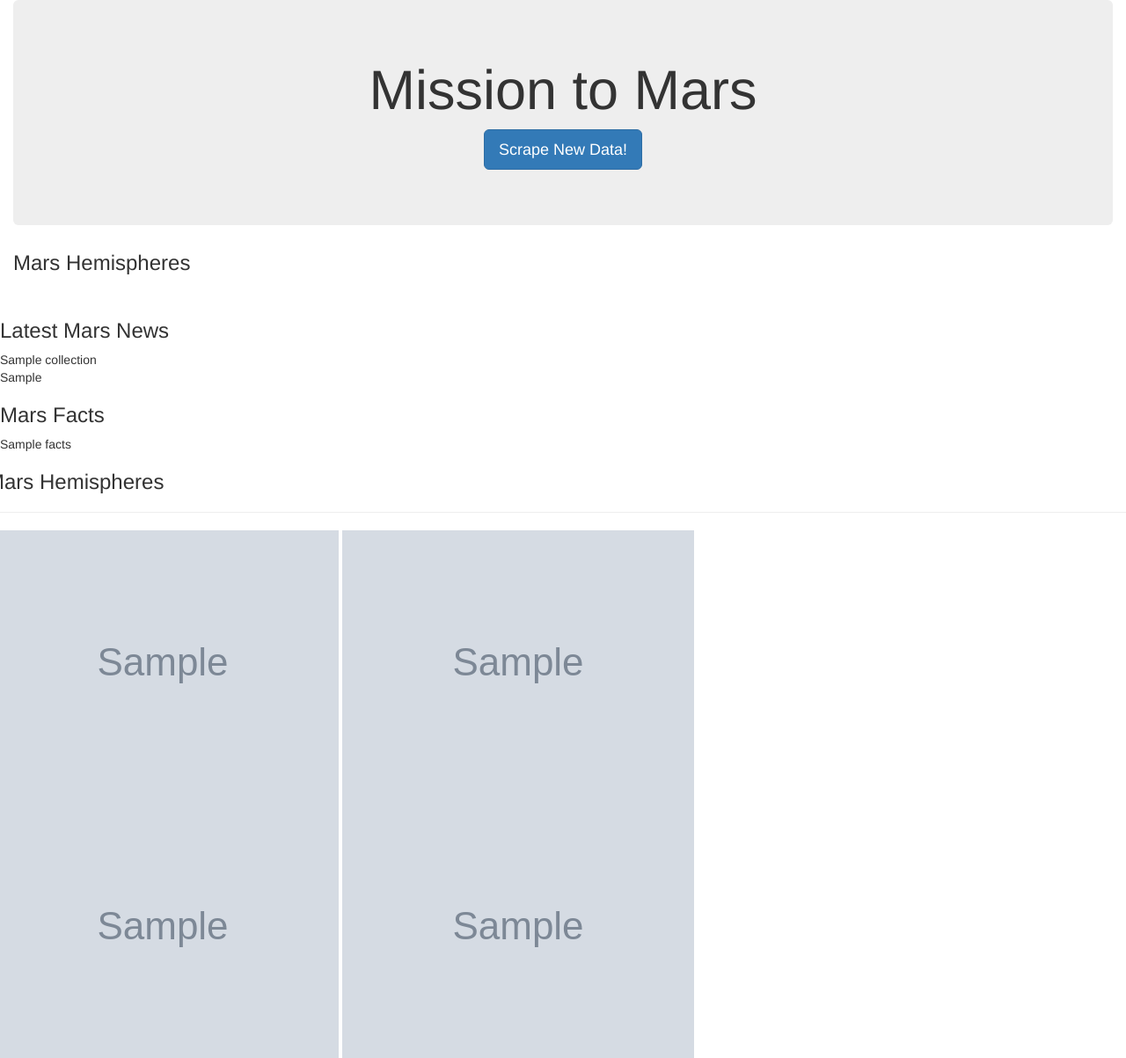
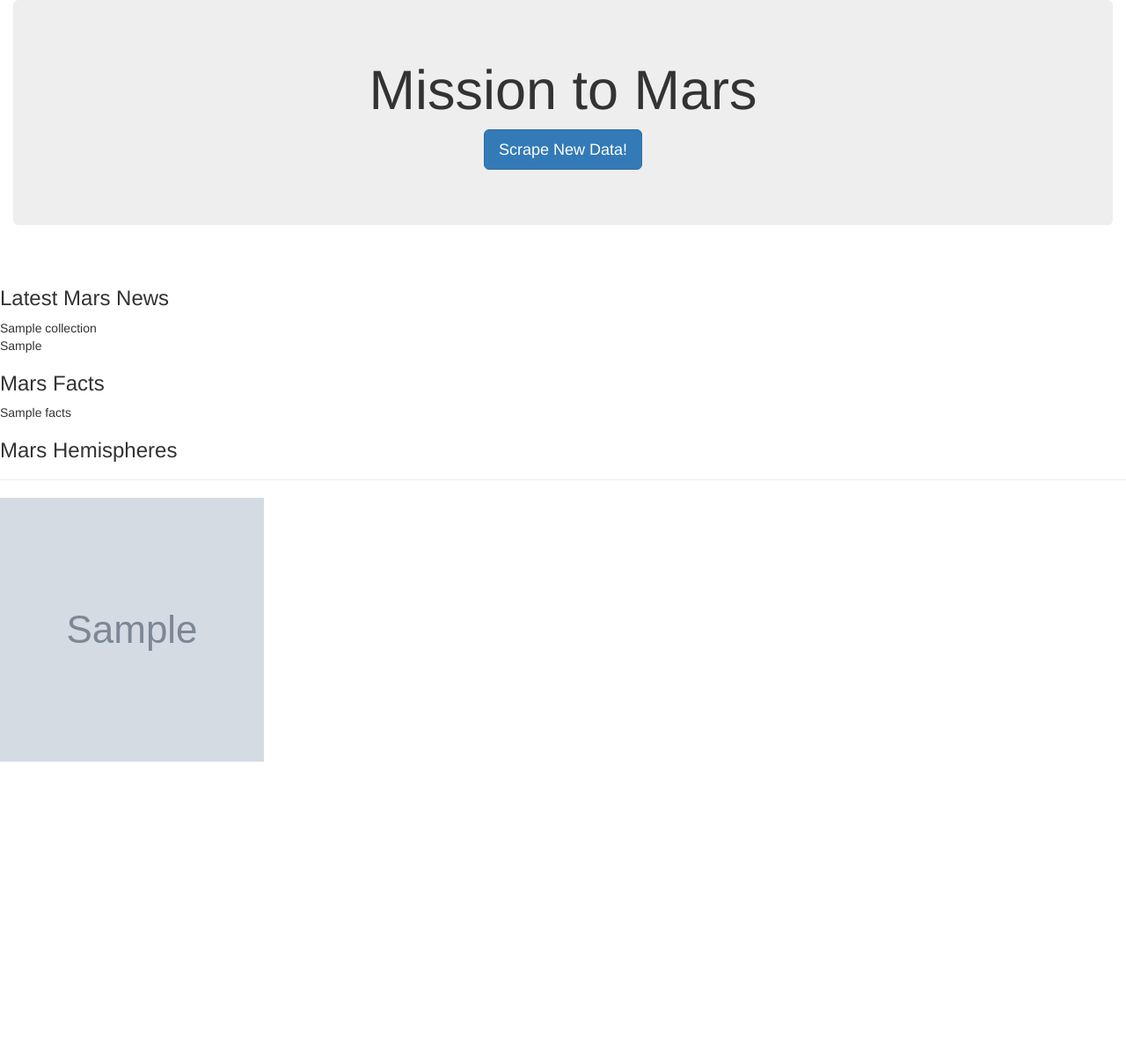
Before and after one commit to julieheadlee/web-scraping-challenge, a Flask app: page / in a window 1280 px wide. Shown: the whole page at 88% size. After the commit the page ends 866 px from the top, so only its background shows below. Run offline with Flask 2, Linux system fonts and the light colour scheme; grey boxes marked "Sample" are stand-in pictures; a database or web service that is not in the repository returns one stand-in record (values such as "Sample title"); some libraries are stand-ins or nearby versions.

Commit message:
as good as it's going to get

```diff
--- a/Missions_to_Mars/app.py
+++ b/Missions_to_Mars/app.py
@@ -1,31 +1,32 @@
-from flask import Flask, render_template
+from flask import Flask, render_template, redirect
 import pymongo
 import flask_pymongo
+from flask_pymongo import PyMongo
 import scrape_mars
 import re
 
 app = Flask(__name__)
 
 # Create connection variable
-conn = 'mongodb://localhost:27017'
+#conn = 'mongodb://localhost:27017'
 
 # Pass connection to the pymongo instance.
-client = pymongo.MongoClient(conn)
+#client = pymongo.MongoClient(conn)
 
 # Connect to a database. Will create one if not already available.
-db = client.mars_db
+#db = client.mars_db
+mongo = PyMongo(app, uri="mongodb://localhost:27017/mars_db")
 
 @app.route("/")
 def index():
-    mars_info = db.collection.find_one()
+    mars_info = mongo.db.collection.find_one()
     return render_template("index.html", info=mars_info)
 
 
 @app.route("/scrape")
 def scrape():
-    mars_info = db.mars_info
     mars_data = scrape_mars.scrape()
-    db.update({}, mars_data, upsert=True)
+    mongo.db.collection.update({}, mars_data, upsert=True)
     return redirect("/", code=302)
 
 
--- a/Missions_to_Mars/templates/index.html
+++ b/Missions_to_Mars/templates/index.html
@@ -16,9 +16,8 @@
       <h1>Mission to Mars</h1>
       <p><a class="btn btn-primary btn-lg" href="/scrape" role="button">Scrape New Data!</a></p>
     </div>
-      <h3>Mars Hemispheres</h3>
   </div>
-  </div>
+
 </body>
 
 
@@ -36,37 +35,26 @@
       <h3>Mars Facts</h3>
     </div>
     <div class="row">
-      <div class="col-1">
-
-      </div>
-      <div class="col-6">
-        <div class="facts_table">
+       <div class="facts_table">
           {{info.facts}}
         </div>
       </div>
     <div class="row">
-      <div class="col-1">
+        <h3>Mars Hemispheres</h3>
+        <hr>
+	  </div>
 
-      <div class="col-6 ">
-        <h3>Mars Hemispheres</h4>
-        <hr>
-        <div class="container-fluid">
-          <div class="row">
+    <div class="row">
+		{% for image in info.hemis %}
+			<img src={{image['img_src']}} alt={{image['title']}} width='300' height='300'/>
+		{% endfor %}
 
-              <img src={{info.hemis[0].img_src}} alt={{info.hemis[0].title}}/>
+			</div>
+		</div>
 
-              <img src={{info.hemis[1].img_src}} alt={{info.hemis[1].title}}/>
 
-          </div>
-          <div class="row">
-
-            <img src={{info.hemis[2].img_src}} alt={{info.hemis[2].title}}/>
-
-            <img src={{info.hemis[3].img_src}} alt={{info.hemis[3].title}}/>
-
-          </div>
-      </div>
-    </div>
+	  </div>
+	</div>
 
   <script src="https://code.jquery.com/jquery-3.3.1.slim.min.js" integrity="sha384-q8i/X+965DzO0rT7abK41JStQIAqVgRVzpbzo5smXKp4YfRvH+8abtTE1Pi6jizo" crossorigin="anonymous"></script>
   <script src="https://cdnjs.cloudflare.com/ajax/libs/popper.js/1.14.7/umd/popper.min.js" integrity="sha384-UO2eT0CpHqdSJQ6hJty5KVphtPhzWj9WO1clHTMGa3JDZwrnQq4sF86dIHNDz0W1" crossorigin="anonymous"></script>
```
Also changed, not shown: Missions_to_Mars/scrape_mars.py (+8 -8 lines), Missions_to_Mars/screenshot pseudo-final app.png (added).
